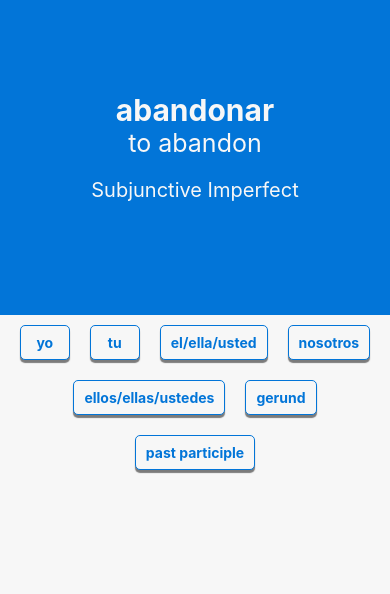
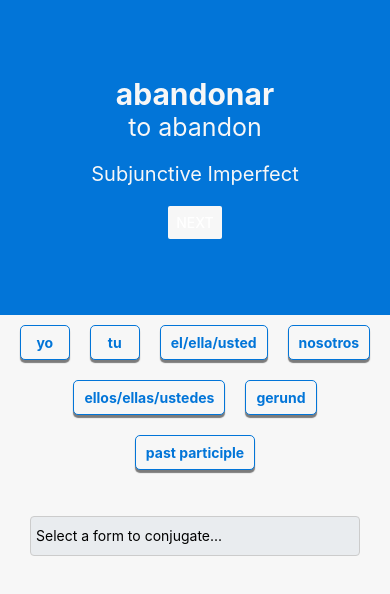
Before and after one commit to bkrainer/Spanish-Conjugations-Mobile, a React Native app: screen / in a window 390 px wide. Shown: the top 594 px of the page. Built offline with nearby package versions, Linux system fonts and the light colour scheme.

Commit message:
add textbox and basic validation

```diff
--- a/App.js
+++ b/App.js
@@ -1,5 +1,11 @@
 import React, { Component } from 'react';
-import { Text, View, StyleSheet, TouchableHighlight } from 'react-native';
+import {
+	Text,
+	View,
+	StyleSheet,
+	TouchableHighlight,
+	KeyboardAvoidingView,
+} from 'react-native';
 import { VerbForms } from './Components/VerbForms.js';
 import { VerbHeader} from './Components/VerbHeader.js';
 
@@ -18,10 +24,13 @@ export default class Conjugator extends Component {
 
 	render() {
 		return (
-			<View style={styles.container}>
+			/* Use the KeyboardAvoidingView component so the keyboard doesn't cover
+			 * important components
+			 */
+			<KeyboardAvoidingView behavior='padding' style={styles.container}>
 				<VerbHeader verb={this.currentVerb}/>
-				<VerbForms />
-			</View>
+				<VerbForms verb={this.currentVerb}/>
+			</KeyboardAvoidingView>
 		);
 	}
 }
--- a/Components/VerbForms.js
+++ b/Components/VerbForms.js
@@ -1,6 +1,86 @@
 import React, { Component } from 'react';
-import { Text, View, StyleSheet, TouchableHighlight } from 'react-native';
+import {
+	Text,
+	View,
+	StyleSheet,
+	TouchableHighlight,
+	TextInput,
+} from 'react-native';
 
+/**********************************************************************
+ * UserResponse
+ *
+ * Component where the user types in their response for each form.
+ * Also handles the validation of the input against the correct answers.
+ **********************************************************************/
+class UserResponse extends Component {
+	constructor(props) {
+		super(props);
+
+		/* the state consists of a hash of responses, mapping each form
+		 * ('form_1p', 'form_2s', etc) to a string of the user's response.
+		 * This hash starts out empty, and is populated as the user types.
+		 */
+		this.state = {
+			responses: {},
+		};
+	}
+
+	/* handler for onChangeText. When the text changes, set the state
+	 * to update the response hash.
+	 */
+	_onChangeText(text) {
+		let responses = this.state.responses;
+		const currentForm = this.props.currentForm;
+		responses[currentForm] = text;
+
+		/* after setting the state, call the _validateReponse callback,
+		 * to provide appropriate visual feedback about the response.
+		 */
+		this.setState({
+			responses: responses,
+		}, this._validateResponse(responses,currentForm));
+	}
+
+	/* validates the user's input for a given form, against the correct answer
+	 * (stored in this.props.correctAnswers)
+	 */
+	_validateResponse(responses,currentForm) {
+		let expected = this.props.correctAnswers[currentForm];
+		let actual = responses[currentForm];
+
+		if (expected == actual) {
+			alert('correct');
+		}
+	}
+
+	render() {
+		const currentForm = this.props.currentForm;
+
+		/* style the input box differently, depending on if the user is currently
+		 * able to edit the field.
+		 */
+		const inputStyle = this.props.editable
+			? [ styles.input, styles.editableInput ]
+			: [ styles.input, styles.readOnlyInput ];
+
+		return (
+			<TextInput
+				style={inputStyle}
+				placeholder={this.props.placeholderText}
+				value={this.state.responses[currentForm]}
+				onChangeText={(text) => this._onChangeText(text)}
+				autoCapitalize="none"
+				autoCorrect={false}
+				keyboardAppearance="dark"
+				keyboardType="ascii-capable"
+				clearButtonMode='always'
+				editable={this.props.editable}
+			/>
+		);
+	}
+
+}
 /**********************************************************************
  * VerbForms
  *
@@ -12,29 +92,45 @@ export class VerbForms extends Component {
 	constructor(props) {
 		super(props);
 
-		this.state = { currentForm: '' };
+		this.state = {
+			currentForm: '',
+			placeholderText: 'Select a form to conjugate...',
+		};
 	}
 
 	/* button press handler. when pressed, we want to display the current form
-	 * being conjugated.
+	 * being conjugated. Also update the placeholderText to indicate to the user
+	 * that they should select the input box.
 	 */
 	_handlePress(form) {
 		this.setState({
-			currentForm: form
+			currentForm: form,
+			placeholderText: 'Type here to conjugate...',
 		});
 	}
 
 	render() {
-		let renderedForms = forms.map(form => {
+		/* render each form in a loop, as these buttons are all rendered identically
+		 * except for their text
+		 */
+		const pronounKeys = Object.keys(pronounMap);
+		const renderedForms = pronounKeys.map(key => {
+			let displayForm = pronounMap[key];
+
 			return <TouchableHighlight
 				style={styles.formButton}
 				underlayColor='#0275d8'
-				onPress={() => this._handlePress(form)}
-				key={form}
+				onPress={() => this._handlePress(key)}
+				key={key}
 			>
-				<Text style={styles.buttonText}>{form}</Text>
+				<Text style={styles.buttonText}>{displayForm}</Text>
 			</TouchableHighlight>
 		});
+
+		/* if the current form is undefined, render it as ' ', otherwise
+		 * there is a small jump as the text is filled in later on
+		 */
+		const currentDisplayForm = pronounMap[this.state.currentForm] || ' ';
 
 		return (
 			<View style={styles.verbFormsContainer}>
@@ -42,22 +138,32 @@ export class VerbForms extends Component {
 					{renderedForms}
 				</View>
 				<View style={styles.currentForm}>
-					<Text>{this.state.currentForm}</Text>
+					<Text>{currentDisplayForm}</Text>
+				</View>
+				<View style={styles.inputContainer}>
+					<UserResponse
+						placeholderText={this.state.placeholderText}
+						currentForm={this.state.currentForm}
+						/* only let the user edit the text box if they've selected a form */
+						editable={this.state.currentForm.length > 0}
+						correctAnswers={this.props.verb}
+					/>
 				</View>
 			</View>
 		);
 	}
 }
 
-const forms = [
-	"yo",
-	"tu",
-	"el/ella/usted",
-	"nosotros",
-	"ellos/ellas/ustedes",
-	"gerund",
-	"past participle",
-];
+/* hash that maps the verb form to a string of how that form should be displayed to the user */
+const pronounMap = {
+	'form_1s': 'yo',
+	'form_2s': 'tu',
+	'form_3s': 'el/ella/usted',
+	'form_1p': 'nosotros',
+	'form_3p': 'ellos/ellas/ustedes',
+	'gerund': 'gerund',
+	'pastparticiple': 'past participle',
+}
 
 const styles = StyleSheet.create({
 	verbFormsContainer: {
@@ -69,8 +175,10 @@ const styles = StyleSheet.create({
 		justifyContent: 'center',
 	},
 	currentForm: {
-		alignItems: 'center',
-		padding: 5,
+		marginTop: 10,
+		marginLeft: 30,
+		marginBottom: 7,
+		padding: 1,
 	},
 	formButton: {
 		alignItems: 'center',
@@ -94,5 +202,22 @@ const styles = StyleSheet.create({
 	buttonText: {
 		fontWeight: 'bold',
 		color: '#0275d8',
-	}
+	},
+	inputContainer: {
+		marginLeft: 30,
+		marginRight: 30,
+	},
+	input: {
+		height: 40,
+		borderWidth: 1,
+		borderRadius: 4,
+		paddingLeft: 5,
+		borderColor: '#ccc',
+	},
+	editableInput: {
+		borderColor: '#aaa',
+	},
+	readOnlyInput: {
+		backgroundColor: '#e9ecef',
+	},
 });
--- a/Components/VerbHeader.js
+++ b/Components/VerbHeader.js
@@ -1,5 +1,5 @@
 import React, { Component } from 'react';
-import { Text, View, StyleSheet } from 'react-native';
+import { Text, View, StyleSheet, Button } from 'react-native';
 
 /********************************************************************
  * VerbHeader
@@ -20,6 +20,9 @@ export class VerbHeader extends Component {
 		this.tense = verb['tense_english'];
 	}
 
+	_handleNext() {
+	}
+
 	render() {
 		let form = this.mood + ' ' + this.tense;
 		return (
@@ -27,6 +30,11 @@ export class VerbHeader extends Component {
 				<Text style={[styles.headerText, styles.infinitive]}>{this.verb}</Text>
 				<Text style={[styles.headerText, styles.translation]}>{this.translation}</Text>
 				<Text style={[styles.headerText, styles.moodTense]}>{form}</Text>
+				<Button
+					onPress={() => this._handleNext}
+					title="Next"
+					color="#f7f7f7"
+				/>
 			</View>
 		);
 	}
```
